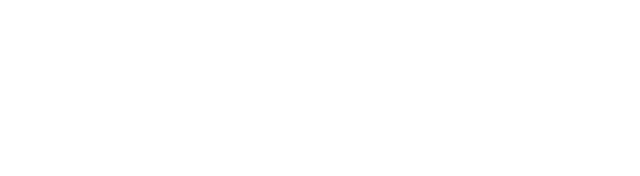
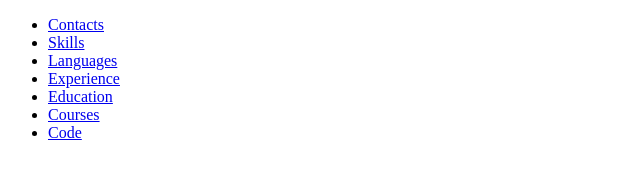
Before and after one commit to irabarbotko/rsschool-cv-2022, a plain HTML site: page index.html in a window 1280 px wide. Shown: the whole page, without its empty margins (0-640 px from the left). Drawn offline with Linux system fonts and the light colour scheme.

Commit message:
feat: add menu

```diff
--- a/index.html
+++ b/index.html
@@ -8,6 +8,20 @@
     <title>Iryna Barbotko</title>
 </head>
 <body>
-
+    <header class="header">
+        <div class="container">
+            <nav class="nav">
+                <ul class="nav-list">
+                        <li class="nav-item"><a href="#contacts" class="nav-link">Contacts</a></li>
+                        <li class="nav-item"><a href="#skills" class="nav-link">Skills</a></li>
+                        <li class="nav-item"><a href="#languages" class="nav-link">Languages</a></li>
+                        <li class="nav-item"><a href="#experience" class="nav-link">Experience</a></li>
+                        <li class="nav-item"><a href="#education" class="nav-link">Education</a></li>
+                        <li class="nav-item"><a href="#courses" class="nav-link">Courses</a></li>
+                        <li class="nav-item"><a href="#code" class="nav-link">Code</a></li>
+                </ul>
+            </nav>
+        </div>
+    </header>
 </body>
 </html>
```
